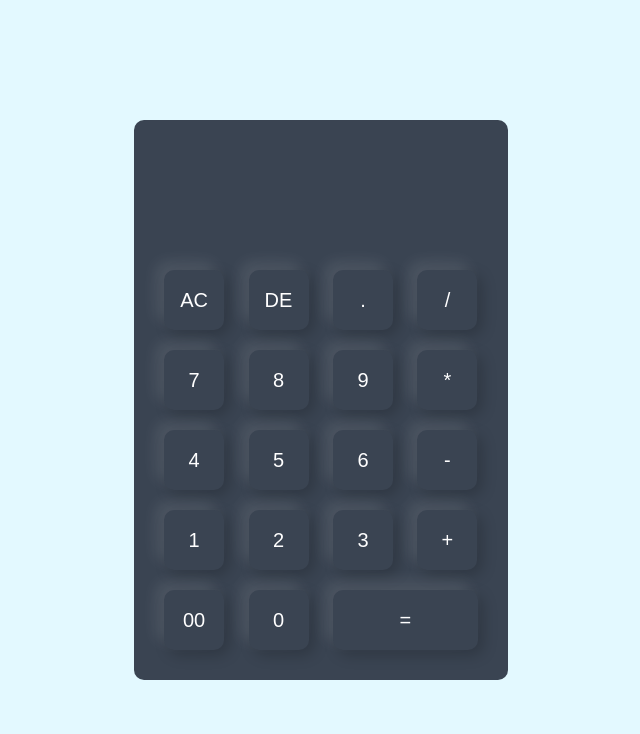
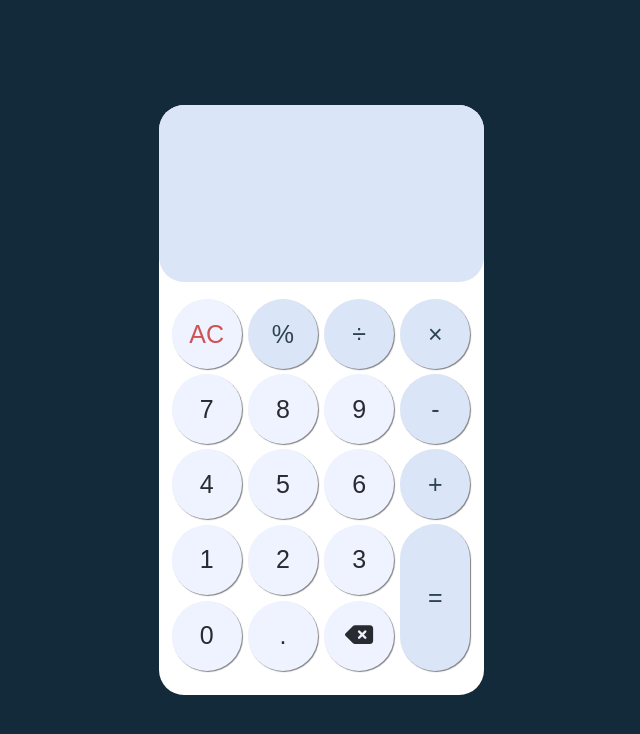
Before and after one commit to SushilKumar567/2-calculator-app, a plain HTML site: page index.html in a window 1280 px wide. Shown: the whole page, without its empty margins (319-959 px from the left). Drawn offline with Linux system fonts and the light colour scheme.

Commit message:
added all the files

```diff
--- /dev/null
+++ b/app.js
@@ -0,0 +1,21 @@
+let display = document.getElementById("display");
+
+const appendToDisplay = (value) => {
+  display.value += value;
+};
+
+const clearDisplay = () => {
+  display.value = "";
+};
+
+const deleteLast = () => {
+  display.value = display.value.slice(0, -1);
+};
+
+const calculateResult = () => {
+  try {
+    display.value = eval(display.value);
+  } catch (error) {
+    display.value = "Error";
+  }
+};
--- a/index.html
+++ b/index.html
@@ -3,57 +3,47 @@
   <head>
     <meta charset="UTF-8" />
     <meta name="viewport" content="width=device-width, initial-scale=1.0" />
-    <title>Calculator using javascript - Easy Turorials</title>
+    <title>Calculator App</title>
     <link rel="stylesheet" href="style.css" />
+    <link
+      rel="stylesheet"
+      href="https://cdnjs.cloudflare.com/ajax/libs/font-awesome/6.6.0/css/all.min.css"
+    />
   </head>
+  <body>
+    <main>
+      <div class="calculator">
+        <input type="text" id="display" disabled />
+        <div class="buttons">
+          <button onclick="clearDisplay()" style="color: #ce5355">AC</button>
+          <button onclick="appendToDisplay('%')" class="blue-btn">%</button>
+          <button onclick="appendToDisplay('/')" class="blue-btn">
+            &#247;
+          </button>
+          <button onclick="appendToDisplay('*')" class="blue-btn">
+            &#215;
+          </button>
+          <button onclick="appendToDisplay('7')">7</button>
+          <button onclick="appendToDisplay('8')">8</button>
+          <button onclick="appendToDisplay('9')">9</button>
+          <button onclick="appendToDisplay('-')" class="blue-btn">-</button>
+          <button onclick="appendToDisplay('4')">4</button>
+          <button onclick="appendToDisplay('5')">5</button>
+          <button onclick="appendToDisplay('6')">6</button>
+          <button onclick="appendToDisplay('+')" class="blue-btn">+</button>
+          <button onclick="appendToDisplay('1')">1</button>
+          <button onclick="appendToDisplay('2')">2</button>
+          <button onclick="appendToDisplay('3')">3</button>
+          <button onclick="calculateResult()" class="equal blue-btn">=</button>
+          <button onclick="appendToDisplay('0')" class="zero">0</button>
+          <button onclick="appendToDisplay('.')">.</button>
+          <button onclick="deleteLast()">
+            <i class="fa-solid fa-delete-left"></i>
+          </button>
+        </div>
+      </div>
+    </main>
 
-  <body>
-    <div class="container">
-      <div class="calculator">
-        <form action="">
-          <div class="display">
-            <input type="text" name="display" />
-          </div>
-          <div>
-            <input type="button" value="AC" onclick="display.value = '' " />
-            <input
-              type="button"
-              value="DE"
-              onclick="display.value = display.value.toString().slice(0,-1)"
-            />
-            <input type="button" value="." onclick="display.value += '.' " />
-            <input type="button" value="/" onclick="display.value += '/' " />
-          </div>
-          <div>
-            <input type="button" value="7" onclick="display.value += '7' " />
-            <input type="button" value="8" onclick="display.value += '8' " />
-            <input type="button" value="9" onclick="display.value += '9' " />
-            <input type="button" value="*" onclick="display.value += '*' " />
-          </div>
-          <div>
-            <input type="button" value="4" onclick="display.value += '4' " />
-            <input type="button" value="5" onclick="display.value += '5' " />
-            <input type="button" value="6" onclick="display.value += '6' " />
-            <input type="button" value="-" onclick="display.value += '-' " />
-          </div>
-          <div>
-            <input type="button" value="1" onclick="display.value += '1' " />
-            <input type="button" value="2" onclick="display.value += '2' " />
-            <input type="button" value="3" onclick="display.value += '3' " />
-            <input type="button" value="+" onclick="display.value += '+' " />
-          </div>
-          <div>
-            <input type="button" value="00" onclick="display.value += '00' " />
-            <input type="button" value="0" onclick="display.value += '0' " />
-            <input
-              type="button"
-              value="="
-              class="equal"
-              onclick="display.value = eval(display.value) "
-            />
-          </div>
-        </form>
-      </div>
-    </div>
+    <script src="app.js"></script>
   </body>
 </html>
--- a/style.css
+++ b/style.css
@@ -1,53 +1,72 @@
 * {
   margin: 0;
   padding: 0;
-  font-family: "poppins", sans-serif;
-  box-sizing: border-box;
 }
 
-.container {
-  width: 100%;
+body main {
+  width: 100vw;
   height: 100vh;
-  background: #e3f9ff;
+  font-family: Arial, sans-serif;
+  background-color: #132a3a;
   display: flex;
+  justify-content: center;
   align-items: center;
-  justify-content: center;
 }
 
 .calculator {
-  background: #3a4452;
-  padding: 20px;
-  border-radius: 10px;
+  width: 325px;
+  height: 590px;
+  border-radius: 25px;
+  background-color: #fff;
 }
 
-.calculator form input {
-  border: 0;
-  outline: 0;
-  width: 60px;
-  height: 60px;
-  border-radius: 10px;
-  box-shadow: -8px -8px 15px rgba(255, 255, 255, 0.1),
-    5px 5px 15px rgba(0, 0, 0, 0.2);
-  background: transparent;
-  font-size: 20px;
-  color: #fff;
-  cursor: pointer;
-  margin: 10px;
+#display {
+  width: 100%;
+  height: 30%;
+  background-color: #dae5f7;
+  border: none;
+  border-radius: 25px;
+  font-size: 50px;
+  text-align: center;
+  margin-bottom: 17px;
 }
 
-form .display {
-  display: flex;
-  justify-content: flex-end;
-  margin: 20px 0;
+.buttons {
+  padding: 0 10px;
+  height: 63%;
+  display: grid;
+  grid-template-rows: repeat(5, 1fr);
+  grid-template-columns: repeat(4, 1fr);
+  place-items: center;
+  row-gap: 5px;
 }
 
-form .display input {
-  text-align: right;
-  flex: 1;
-  font-size: 45px;
-  box-shadow: none;
+button {
+  height: 70px;
+  width: 70px;
+  color: #282b30;
+  background-color: #eff3ff;
+  font-size: 25px;
+  border-radius: 50%;
+  border: none;
+  box-shadow: 1px 1px 1px grey;
+  cursor: pointer;
+  transition: 0.25s ease-out;
 }
 
-form input.equal {
-  width: 145px;
+.blue-btn {
+  color: #132a3add;
+  background-color: #dae5f7;
 }
+
+button:hover {
+  background-color: #ddd;
+  box-shadow: 2px 2px 2px black;
+}
+
+.buttons .equal {
+  height: 147px;
+  border-radius: 70px;
+  grid-row: 4 / span 2;
+  grid-column: 4 / span 1;
+}
```
Also changed, not shown: 1 other file.
